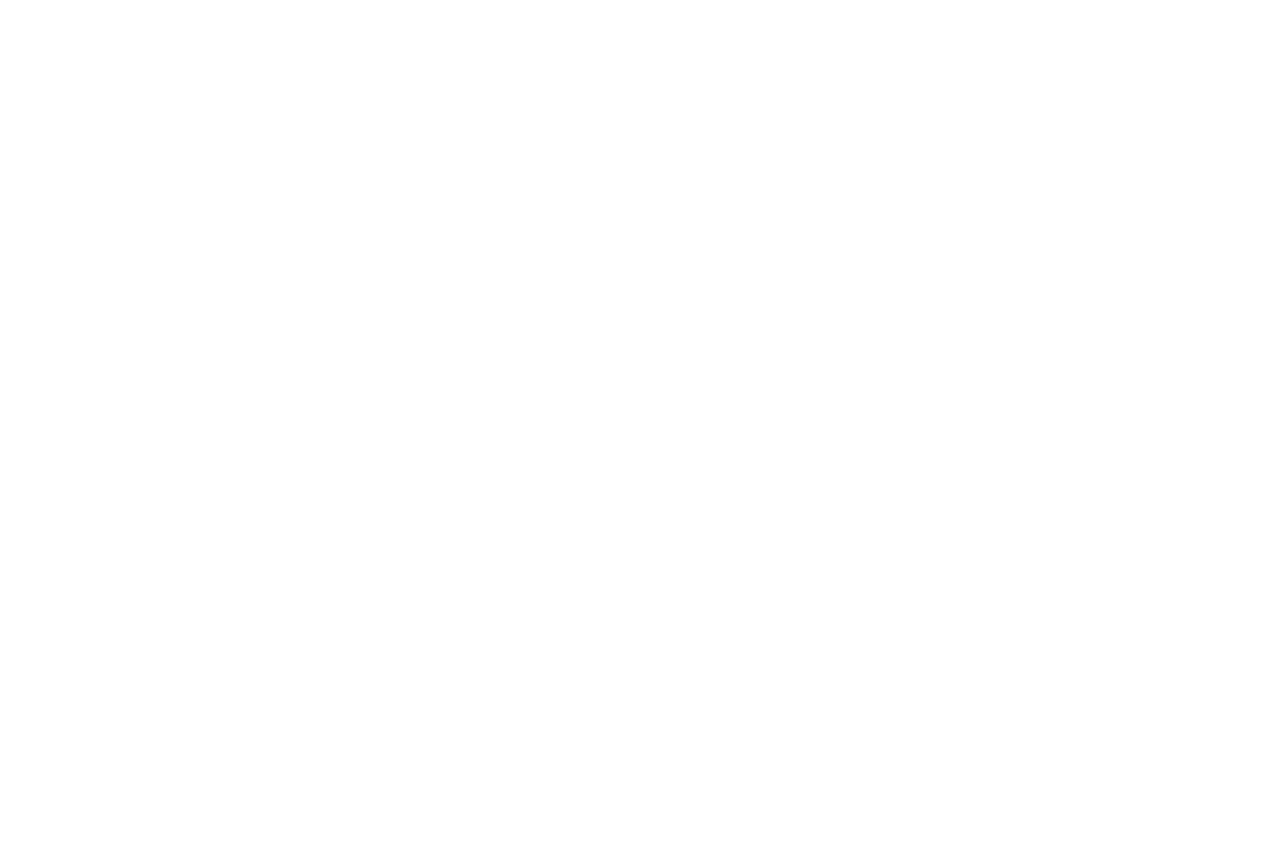
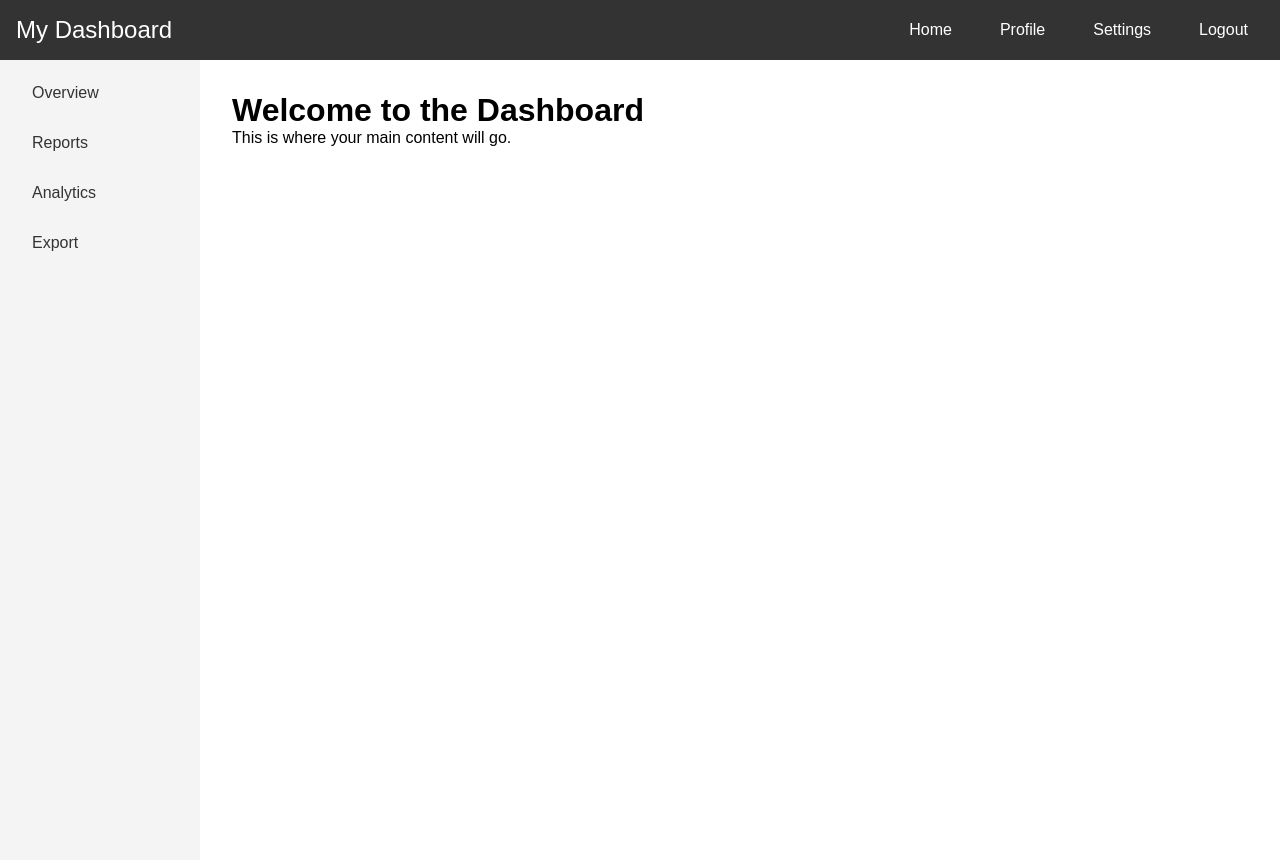
Before and after one commit to Tois286/J2-C45, a PHP site: page / in a window 1280 px wide. Before the commit the page is empty. Before the commit the page ends 800 px from the top, so only its background shows below. Run offline with PHP 8.4, Linux system fonts and the light colour scheme.

Commit message:
one step

```diff
--- a/index.php
+++ b/index.php
@@ -4,11 +4,39 @@
 <head>
     <meta charset="UTF-8">
     <meta name="viewport" content="width=device-width, initial-scale=1.0">
-    <title>Home</title>
+    <title>Dashboard</title>
+    <link rel="stylesheet" href="src/css/style.css">
 </head>
 
 <body>
+    <!-- Navbar -->
+    <nav class="navbar">
+        <div class="navbar-brand">My Dashboard</div>
+        <ul class="navbar-nav">
+            <li><a href="#home">Home</a></li>
+            <li><a href="#profile">Profile</a></li>
+            <li><a href="#settings">Settings</a></li>
+            <li><a href="#logout">Logout</a></li>
+        </ul>
+    </nav>
 
+    <!-- Main Content -->
+    <div class="dashboard">
+        <div class="sidebar">
+            <ul>
+                <li><a href="#overview">Overview</a></li>
+                <li><a href="#reports">Reports</a></li>
+                <li><a href="#analytics">Analytics</a></li>
+                <li><a href="#export">Export</a></li>
+            </ul>
+        </div>
+        <div class="content">
+            <h1>Welcome to the Dashboard</h1>
+            <p>This is where your main content will go.</p>
+        </div>
+    </div>
+
+    <script src="src/js/script.js"></script>
 </body>
 
 </html>
--- /dev/null
+++ b/src/css/style.css
@@ -0,0 +1,79 @@
+/* styles.css */
+
+/* Reset CSS */
+* {
+    margin: 0;
+    padding: 0;
+    box-sizing: border-box;
+}
+
+body {
+    font-family: Arial, sans-serif;
+}
+
+.navbar {
+    background-color: #333;
+    color: #fff;
+    padding: 1rem;
+    display: flex;
+    justify-content: space-between;
+    align-items: center;
+}
+
+.navbar-brand {
+    font-size: 1.5rem;
+}
+
+.navbar-nav {
+    list-style: none;
+    display: flex;
+}
+
+.navbar-nav li {
+    margin-left: 1rem;
+}
+
+.navbar-nav a {
+    color: #fff;
+    text-decoration: none;
+    padding: 0.5rem 1rem;
+}
+
+.navbar-nav a:hover {
+    background-color: #555;
+}
+
+.dashboard {
+    display: flex;
+    height: 100vh;
+}
+
+.sidebar {
+    background-color: #f4f4f4;
+    width: 200px;
+    padding: 1rem;
+}
+
+.sidebar ul {
+    list-style: none;
+}
+
+.sidebar li {
+    margin-bottom: 1rem;
+}
+
+.sidebar a {
+    text-decoration: none;
+    color: #333;
+    display: block;
+    padding: 0.5rem 1rem;
+}
+
+.sidebar a:hover {
+    background-color: #ddd;
+}
+
+.content {
+    flex-grow: 1;
+    padding: 2rem;
+}
--- /dev/null
+++ b/src/js/script.js
@@ -0,0 +1,12 @@
+// scripts.js
+
+document.addEventListener('DOMContentLoaded', function() {
+    const navLinks = document.querySelectorAll('.navbar-nav a');
+
+    navLinks.forEach(link => {
+        link.addEventListener('click', function(event) {
+            event.preventDefault();
+            alert(`Navigating to ${this.textContent}`);
+        });
+    });
+});
```
Also changed, not shown: config/koneksi.php (added), modul/content.php (added), modul/footer.php (added), modul/header.php (added).
